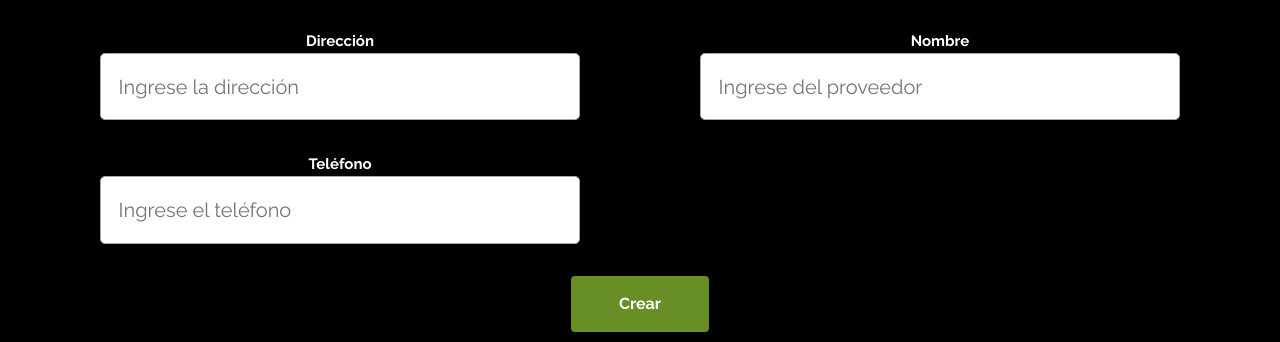
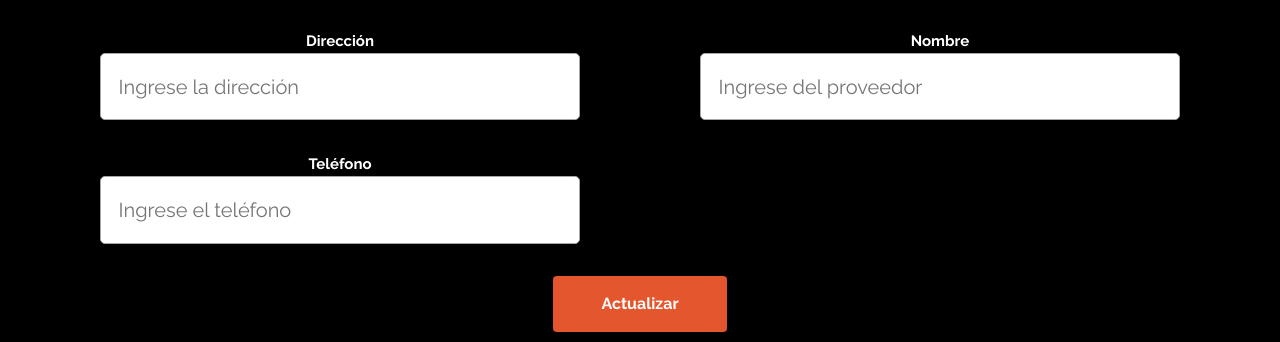
Before and after one commit to Dazt5/marketprojectwebapp, a plain HTML site: page webapp/proveedores/ActualizarProveedor.html in a window 1280 px wide. Shown: the part 553-895 px from the top of the page. Drawn offline with nearby package versions, Linux system fonts and the light colour scheme; no server answers; sample sign-in values are in the browser's storage.

Commit message:
fix: fixed update buttons in update proveedores and clientes

```diff
--- a/webapp/proveedores/ActualizarProveedor.html
+++ b/webapp/proveedores/ActualizarProveedor.html
@@ -80,7 +80,7 @@
             </div>
 
             <div class="actions">
-                <button class="btn btn-verde" onclick="updateProveedor(event)">Crear</button>
+                <button class="btn btn-naranja" onclick="updateProveedor(event)">Actualizar</button>
             </div>
         </form>
     </main>
```
Also changed, not shown: webapp/clientes/ActualizarCliente.html (+1 -1 lines).
